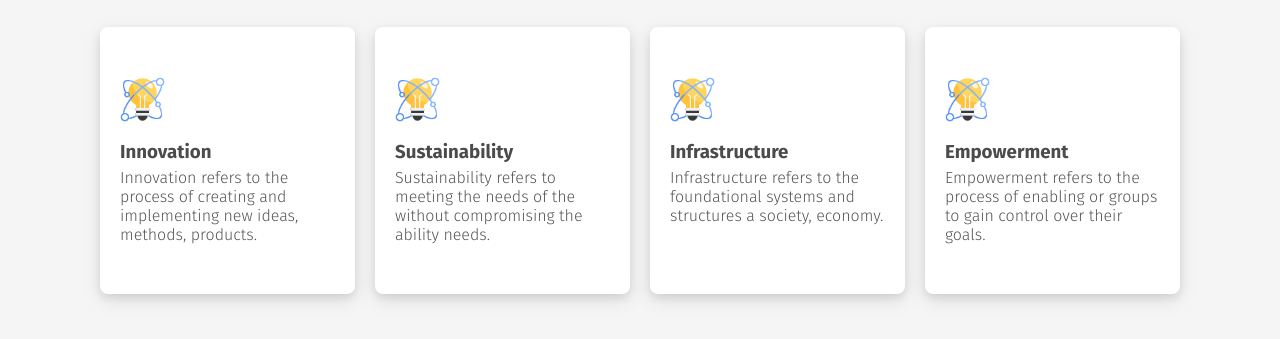
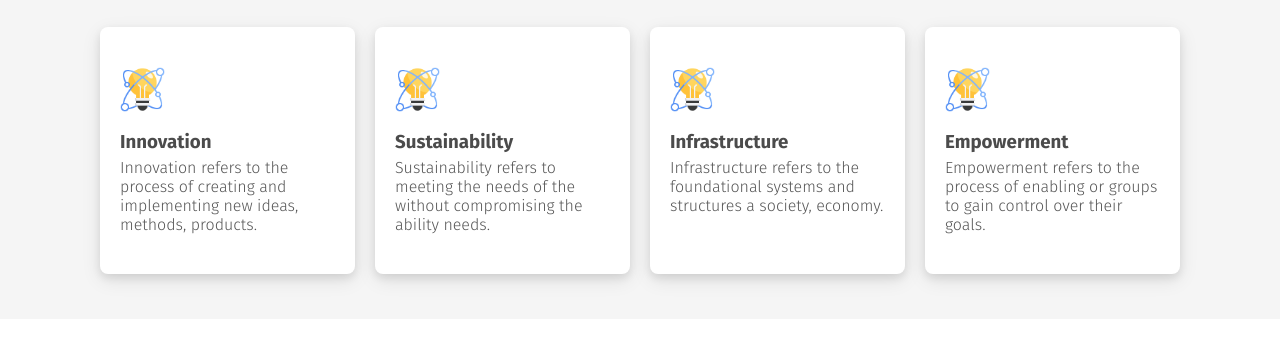
Before and after one commit to reyad-hasan/B11A1--assignment-1, a plain HTML site: page index.html in a window 1280 px wide. Shown: the part 670-1009 px from the top of the page. Drawn offline with Linux system fonts and the light colour scheme.

Commit message:
completed navabar section and pillars section with style

```diff
--- a/css/style.css
+++ b/css/style.css
@@ -134,12 +134,15 @@ nav {
 
 .p-box {
   width: 30%;
+  background-color: var(--white-color);
+  border-radius: 8px;
+  padding: 40px 20px;
   box-shadow: 0 4px 8px 0 rgba(0, 0, 0, 0.089), 0 6px 20px 0 rgba(0, 0, 0, 0.089);
   cursor: pointer;
   transition: 0.3s;
 }
 
-.p-box:hover{
+.p-box:hover {
   transform: scale(1.02);
 }
 
@@ -157,12 +160,3 @@ nav {
   font-size: 1rem;
   font-weight: 300;
 }
-
-.p-box-1,
-.p-box-2,
-.p-box-3,
-.p-box-4 {
-  background-color: var(--white-color);
-  border-radius: 8px;
-  padding: 50px 20px;
-}
--- a/index.html
+++ b/index.html
@@ -41,25 +41,25 @@
         <div class="pillars-section margin-tb margin">
             <h2 class="pillars-title">Pillars of "Bangladesh 2.0"</h2>
             <div class="pillars-contend-box">
-                <div class="p-box-1 p-box">
+                <div class="p-box">
                     <img src="./assets/card-icon.png" alt="card-icon">
                     <h3>Innovation</h3>
                     <p>Innovation refers to the process of creating and implementing new ideas, methods, products. </p>
                 </div>
-                <div class="p-box-2 p-box">
+                <div class="p-box">
                     <img src="./assets/card-icon.png" alt="card-icon">
                     <h3>Sustainability</h3>
                     <p>
                         Sustainability refers to meeting the needs of the without compromising the ability needs.</p>
                 </div>
-                <div class="p-box-3 p-box">
+                <div class="p-box">
                     <img src="./assets/card-icon.png" alt="card-icon">
                     <h3>Infrastructure</h3>
                     <p>
                         Infrastructure refers to the foundational systems and structures
                         a society, economy.</p>
                 </div>
-                <div class="p-box-4 p-box">
+                <div class="p-box">
                     <img src="./assets/card-icon.png" alt="card-icon">
                     <h3>Empowerment</h3>
                     <p>Empowerment refers to the process of enabling or groups to gain control over their goals.</p>
```
